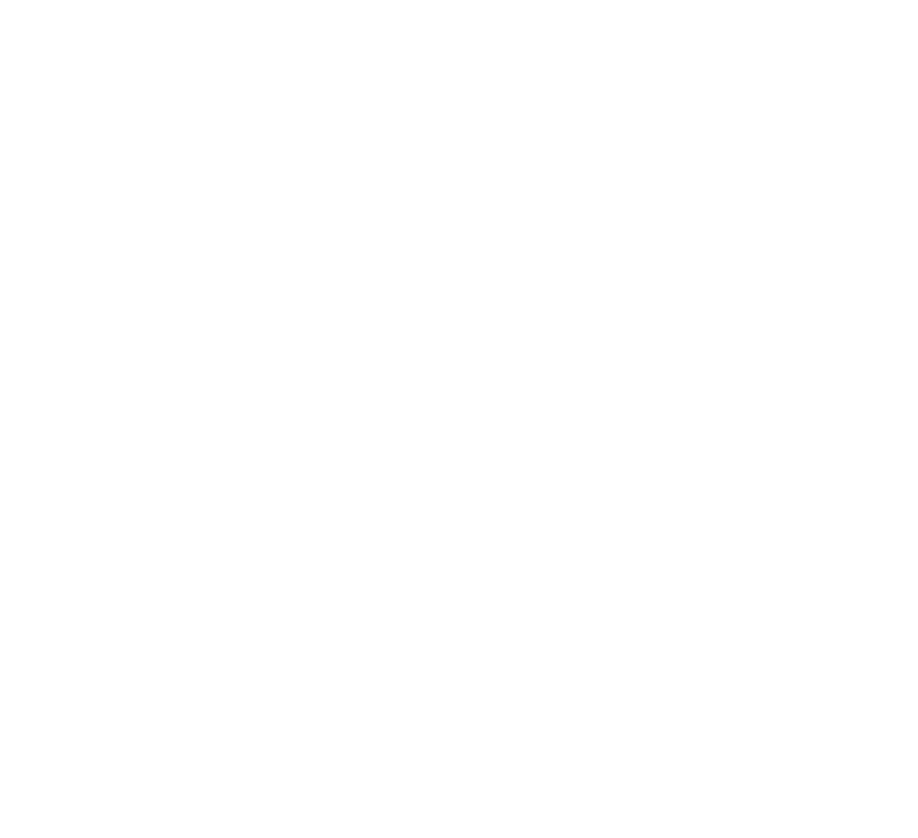
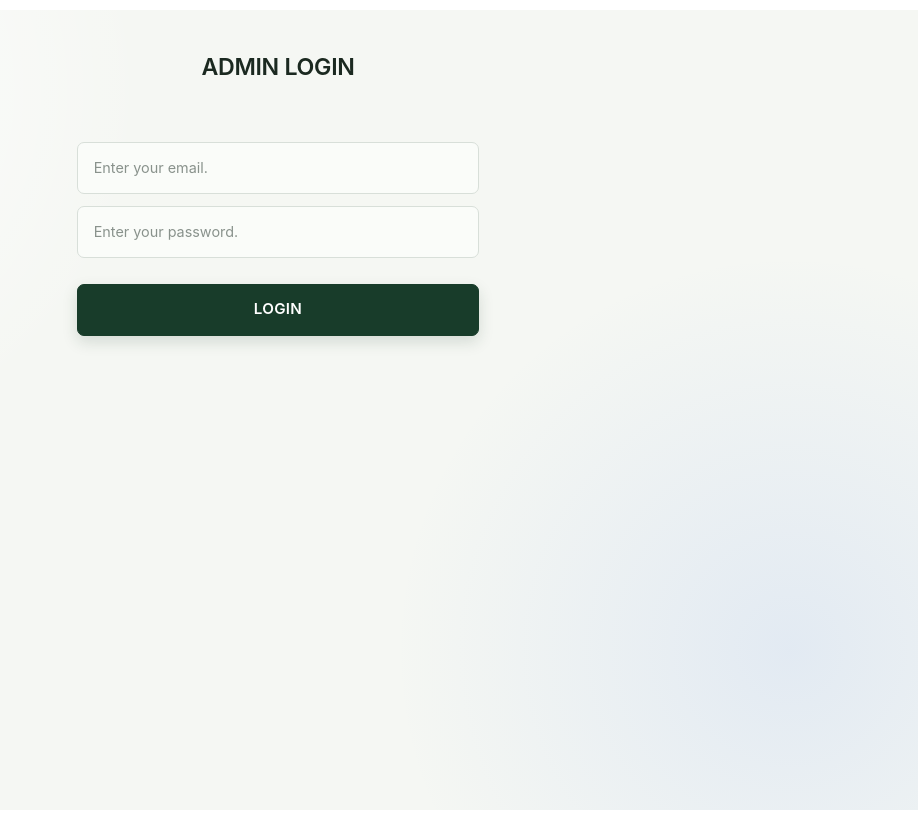
Before and after one commit to Rohittyagiii/FUTURE_FS_02, a React (Vite) app in the folder ClientSide/crm-frontend/: page /login in a window 1280 px wide. Before the commit this address had no page. Shown: the whole page, without its empty margins (362-1280 px from the left). Before the commit the page ends 800 px from the top, so only its background shows below. Built offline with nearby package versions, Linux system fonts and the light colour scheme.

Commit message:
Login flow completed

```diff
--- a/ClientSide/crm-frontend/src/App.jsx
+++ b/ClientSide/crm-frontend/src/App.jsx
@@ -9,6 +9,7 @@
 import Dashboard from "./pages/Dashboard";
 import Clients from "./pages/Clients";
 import Home from "./pages/Home";
+import LoginPage from "./pages/LoginPage";
 
 function App() {
   return (
@@ -22,6 +23,10 @@
         <Route
         path="home"
         element={<Home/>}
+        />
+         <Route
+        path="login"
+        element={<LoginPage/>}
         />
         <Route
           path="/dashboard"
--- /dev/null
+++ b/ClientSide/crm-frontend/src/pages/LoginPage.css
@@ -0,0 +1,13 @@
+ .mypage{
+  margin-top: 10px;
+  margin-bottom: 28px;
+
+  color: #1b2920;
+
+  font-family: "Inter", "Segoe UI", sans-serif;
+
+  font-size: clamp(1.15rem, 2vw, 1.45rem);
+  font-weight: 600;
+
+  letter-spacing: -0.3px;
+}
--- /dev/null
+++ b/ClientSide/crm-frontend/src/pages/LoginPage.jsx
@@ -0,0 +1,79 @@
+import React from "react";
+import "./LoginPage.css";
+import { ToastContainer, toast } from 'react-toastify';
+import "react-toastify/dist/ReactToastify.css";
+
+const submitHandler = async(e) => {
+    console.log("login button clicked")
+  e.preventDefault();
+  const formData = new FormData(e.target);
+  const data = Object.fromEntries(formData.entries());
+  console.log("payload of login page data", data);
+   const response = await fetch("http://localhost:5000/login-admin", {
+        method: "POST",
+        headers: {
+          "Content-Type": "application/json",
+        },
+        body: JSON.stringify(data),
+      });
+      const result = await response.json();
+  console.log("API Response ",result);
+  if(result.success){
+   toast.success(result.msg ||"User logged In suck sex fully");
+      //  e.target.reset();
+  }else{
+    toast.error(result.msg);
+
+  }
+};
+
+
+
+const LoginPage = () => {
+  return (
+    <>
+      <div className="container-fluid mypage">
+        <div className="row">
+          <div className="col-12 text-center my-3">
+            <h2>ADMIN LOGIN</h2>
+          </div>
+        </div>
+        <div className="row" >
+          <div className="col-12 col-md-4 offset-4">
+            <form onSubmit={submitHandler}>
+              <div className="form text-center mt-3">
+                <input
+                  className="form-control my-2"
+                  type="email"
+                  name="email"
+                  id="email"
+                  placeholder="Enter your email."
+                />
+                <input
+                  className="form-control my-3"
+                  type="password"
+                  name="password"
+                  id="password"
+                  placeholder="Enter your password."
+                />
+                <button type="submit" className="btn btn-primary">
+                  LOGIN
+                </button>
+              </div>
+            </form>
+          </div>
+        </div>
+         <ToastContainer
+                position="top-right"
+                autoClose={3000}
+                hideProgressBar={false}
+                closeOnClick
+                pauseOnHover
+                theme="colored"
+              />
+      </div>
+    </>
+  );
+};
+
+export default LoginPage;
```
Also changed, not shown: 1 other file (tests, documents, lock files or other folders).
